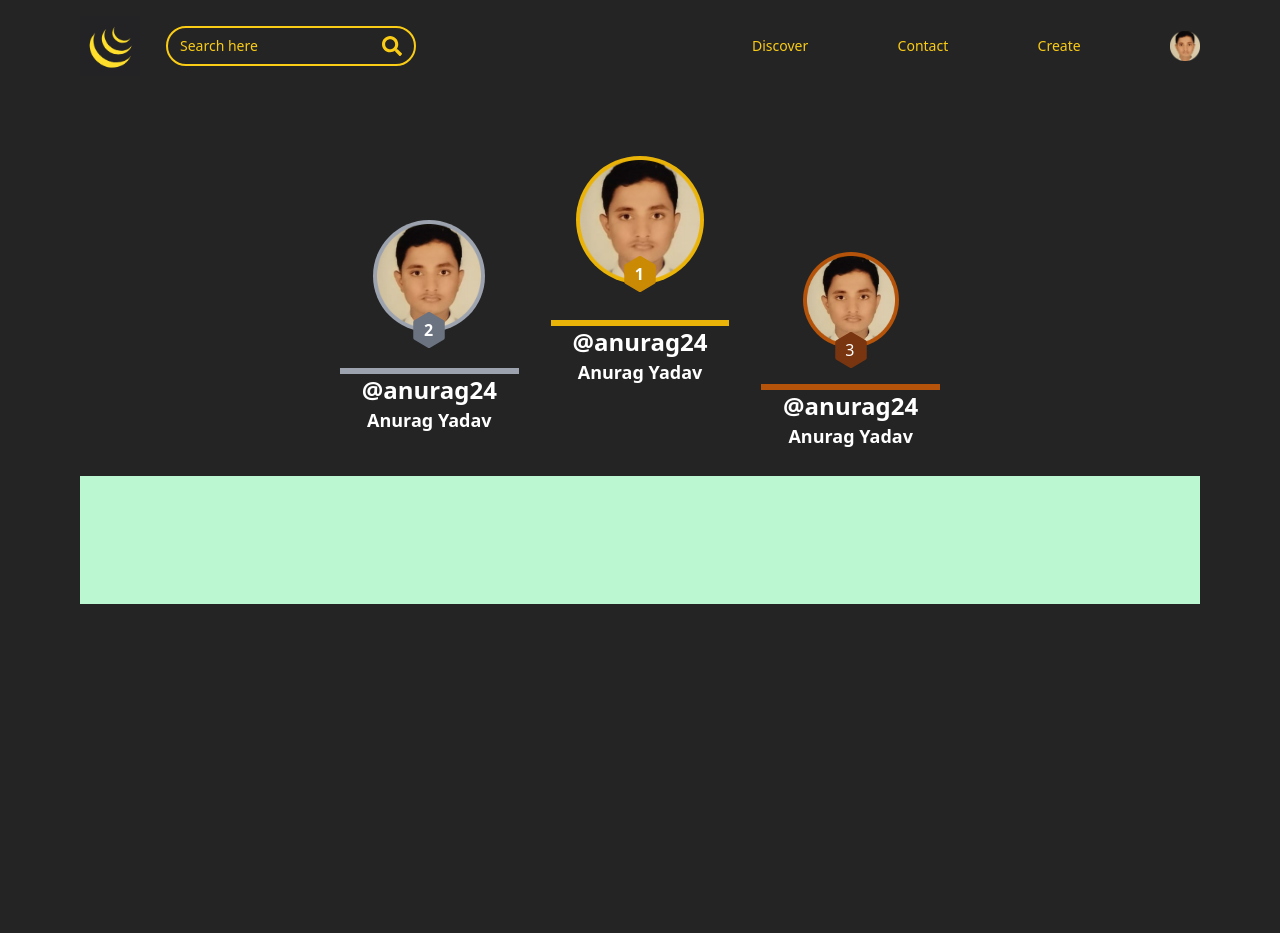
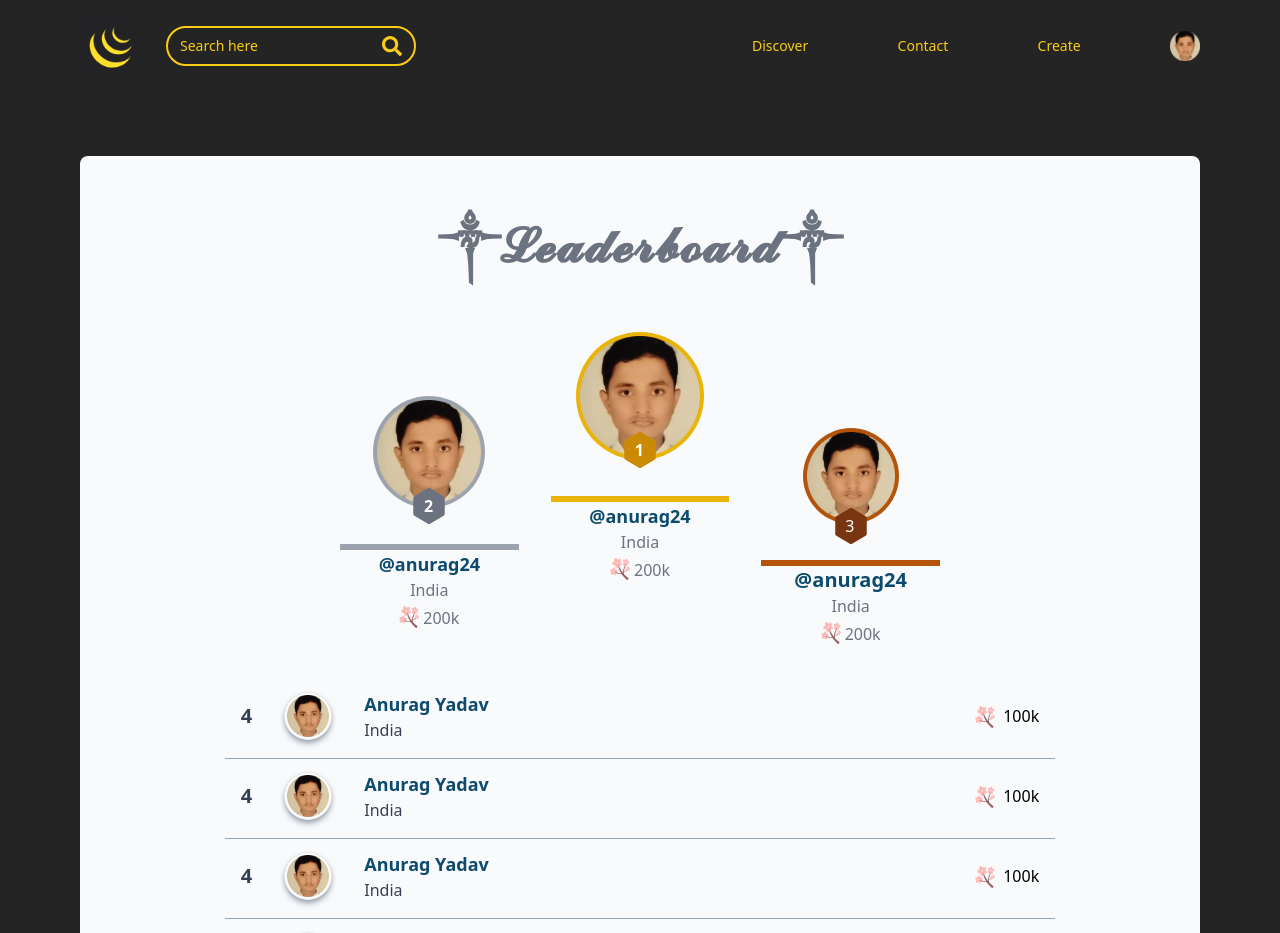
Before and after one commit to AnuragYadav1920/webfeed-frontend, a React (Vite) app: page / in a window 1280 px wide. Shown: the top 933 px of the page. Before the commit the page ends 800 px from the top, so only its background shows below. Built offline with nearby package versions, Linux system fonts and the light colour scheme.

Commit message:
top creators page designed

```diff
--- /dev/null
+++ b/src/components/RankCard/RankCard.jsx
@@ -0,0 +1,33 @@
+import React from 'react'
+
+const RankCard = () => {
+  return (
+    <>
+        <div>
+            <div className=' flex-row h-20 w-full bg-transparent space-y-4 content-center '>
+                <div className='flex justify-between px-8 '>
+                <div className='flex space-x-8'>
+                    <div className='font-semibold text-xl content-center text-gray-700'>4</div>
+                    <div className='content-center'>
+                        <div className='bg-white p-0.5 w-12 rounded-full  border-custom border-gray-200 shadow-md shadow-gray-400 '>
+                            <img src="images/photo-modified.png" alt="" />
+                        </div>
+                    </div>
+                    <div className='flex-row content-center '>
+                        <div className='font-semibold text-lg text-sky-900'>Anurag Yadav</div>
+                        <div className='text-custom text-gray-700 font-normal'>India</div>
+                    </div>
+                </div>
+                <div className='flex space-x-2 items-center '>
+                    <div className='w-5 h-5 '><img src="images/flower.png " alt="" /></div>
+                    <div className='text-custom'>100k</div>
+                </div>
+                </div>
+                <hr className='h-custom-hr bg-slate-400 mx-4 border-none'/>
+            </div>
+        </div>
+    </>
+  )
+}
+
+export default RankCard
--- a/src/pages/TopCreators/TopCreators.jsx
+++ b/src/pages/TopCreators/TopCreators.jsx
@@ -1,13 +1,17 @@
 import React from 'react'
 import { BsFillHexagonFill } from "react-icons/bs";
 import { PiCrownSimpleFill } from "react-icons/pi";
+import RankCard from '../../components/RankCard/RankCard';
 
 const TopCreators = () => {
   return (
     <>
         <div>
-            <div className='flex-row space-y-16 my-16'>
-                <div className='h-auto grid w-custom-podium-width grid-cols-3 content-end  items-end  gap-8 mx-auto text-white text-center '>
+            <div className='flex-row space-y-16 my-16 bg-gray-50 rounded-lg'>
+                <div className='text-gray-500 font-bold text-5xl text-center pt-16 '>
+                    <p>༒𝓛𝓮𝓪𝓭𝓮𝓻𝓫𝓸𝓪𝓻𝓭༒</p>
+                </div>
+                <div className='h-auto grid w-custom-podium-width grid-cols-3 content-end  items-end  gap-8 mx-auto text-gray-500 text-center '>
                     <div className='h-48 '>
                             <div className='w-28 mx-auto'>
                                 <div className='bg-gray-400 p-1 rounded-full'>
@@ -22,9 +26,13 @@ const TopCreators = () => {
                                 2
                             </div>
                         </div>
-                            <div className='text-xl bg-gray-400 h-1.5'></div>
-                            <div className='font-bold text-2xl'>@anurag24</div>
-                            <div className='font-semibold text-lg'>Anurag Yadav</div>
+                            <div className=' bg-gray-400 h-1.5 '></div>
+                            <div className=' text-lg font-semibold text-sky-900'>@anurag24</div>
+                            <div className='text-custom'>India</div>
+                            <div className='flex justify-center space-x-1 text-custom py-1'>
+                                <div className='h-5 w-5'><img src="images/flower.png" alt="" /></div>
+                                <div>200k</div>
+                            </div>
 
                     </div>
                     <div className='h-64'>
@@ -42,8 +50,12 @@ const TopCreators = () => {
                             </div>
                         </div>
                             <div className='text-xl bg-yellow-500 h-1.5'></div>
-                            <div className='font-bold text-2xl'>@anurag24</div>
-                            <div className='font-semibold text-lg'>Anurag Yadav</div>
+                            <div className='text-lg font-semibold text-sky-900'>@anurag24</div>
+                            <div className=' text-custom'>India</div>
+                            <div className='flex justify-center space-x-1 text-custom py-1'>
+                                <div className='h-5 w-5'><img src="images/flower.png" alt="" /></div>
+                                <div>200k</div>
+                            </div>
 
                     </div>
                     <div className=' h-40  '>
@@ -61,13 +73,27 @@ const TopCreators = () => {
                             </div>
                         </div>
                             <div className='text-xl bg-amber-700 h-1.5'></div>
-                            <div className='font-bold text-2xl'>@anurag24</div>
-                            <div className='font-semibold text-lg'>Anurag Yadav</div>
-
+                            <div className=' text-xl font-semibold text-sky-900'>@anurag24</div>
+                            <div className=' text-custom'>India</div>
+                            <div className='flex justify-center space-x-1 text-custom py-1'>
+                                <div className='h-5 w-5'><img src="images/flower.png" alt="" /></div>
+                                <div>200k</div>
+                            </div>
+                        </div>
+                </div>
+                <div className='w-full  h-auto '>
+                    <div className='flex-row  py-8 w-custom-account-sec-width justify-cente mx-auto'>
+                        <RankCard/>
+                        <RankCard/>
+                        <RankCard/>
+                        <RankCard/>
+                        <RankCard/>
+                        <RankCard/>
+                        <RankCard/>
+                        <RankCard/>
+                        <RankCard/>
+                        <RankCard/>
                     </div>
-                </div>
-                <div className='w-full bg-green-200 h-32 '>
-
                 </div>
             </div>
 
--- a/tailwind.config.js
+++ b/tailwind.config.js
@@ -12,7 +12,8 @@ export default {
         'custom-blog-height':'250px',
         'custom-textarea-height':'120px',
         'custom-card-height':'355px',
-        'custom-account-sec-height': '70vh'
+        'custom-account-sec-height': '70vh',
+        'custom-hr':'0.1px'
 
       },
       minHeight:{
@@ -55,7 +56,10 @@ export default {
         'custom-skew':'40deg'
       },
      fontSize:{
-      'custom':'7rem'
+      'custom':'16px'
+     },
+     border:{
+      'custom':'1px'
      }
 
       // inset: {
```
Also changed, not shown: public/images/flower.png (added).
